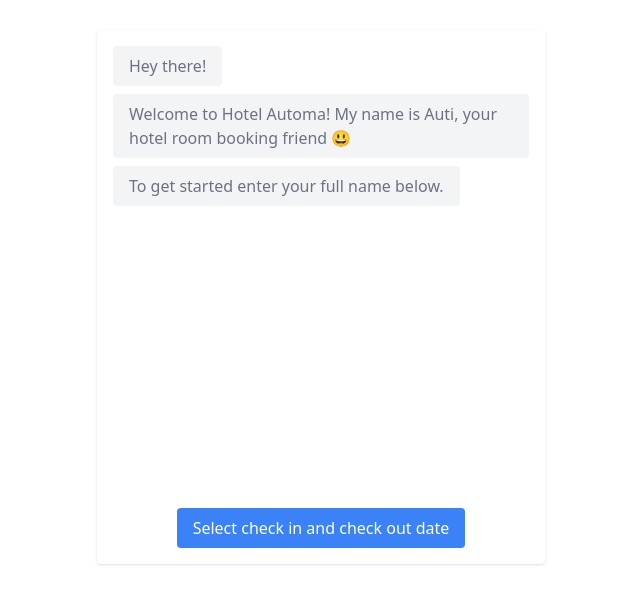
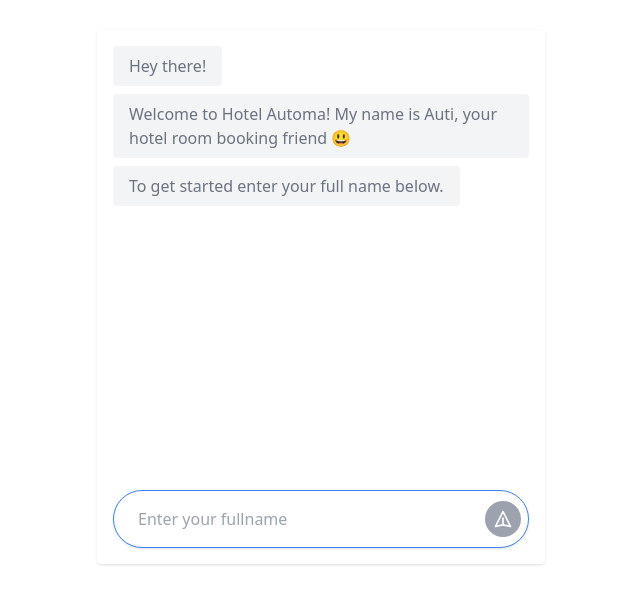
Before and after one commit to FlorianWoelki/hotel-room-booking-chatbot, a React (Vite) app: page / in a window 1280 px wide. Shown: the part 103-706 px from the top of the page, without its empty margins (319-959 px from the left). Built offline with nearby package versions, Linux system fonts and the light colour scheme.

Commit message:
refactor: add CalendarInputField component for better calendar display

```diff
--- a/src/App.tsx
+++ b/src/App.tsx
@@ -4,7 +4,7 @@
 import importedMessages from './assets/messages.json';
 import { getResponse } from './chatbot';
 import { Button } from './components/Button';
-import { ChatDatePicker } from './components/ChatDatePicker';
+import { CalendarInputField } from './components/CalendarInputField';
 import { ChatError } from './components/ChatError';
 import { ChatMessage } from './components/ChatMessage';
 import { ChatWindow } from './components/ChatWindow';
@@ -38,10 +38,6 @@
   const [recentAnswer, setRecentAnswer] = useState<string | undefined>();
   const [savedData, setSavedData] = useState<{ [key: string]: any }>({});
 
-  const [startDate, setStartDate] = useState<Date>(new Date());
-  const [endDate, setEndDate] = useState<Date>(new Date());
-  const [isCalendarOpen, setIsCalendarOpen] = useState<boolean>(false);
-
   const inputFieldRef = useRef<HTMLInputElement | null>(null);
   const textMessagesRef = useRef<HTMLDivElement | null>(null);
 
@@ -74,10 +70,6 @@
     return savedData[key] !== undefined;
   };
 
-  const formatDate = (date: Date): string => {
-    return date.toLocaleDateString('de-DE');
-  };
-
   useEffect(() => {
     if (!textMessagesRef.current) {
       return;
@@ -90,12 +82,16 @@
   }, [messages]);
 
   useEffect(() => {
-    if (!isTyping && inputFieldRef.current) {
+    if (!isTyping) {
       setRecentAnswer(undefined);
       setIsWaitingForInput(true);
       setTimeout(() => {
-        inputFieldRef.current!.focus();
+        if (inputFieldRef.current) {
+          inputFieldRef.current.focus();
+        }
       });
+    } else {
+      setIsWaitingForInput(false);
     }
   }, [isTyping]);
 
@@ -218,36 +214,27 @@
       );
     } else if (userInputType === 'date') {
       return (
-        <div
-          className={classNames(
-            containerBottom,
-            'items-center justify-center relative',
+        <CalendarInputField
+          value={
+            !isWaitingForInput ? 'Please wait' : 'Please select a date range'
+          }
+          disabled={!isWaitingForInput}
+        >
+          {({ value, isValid, setDisplayValue }) => (
+            <button
+              type="button"
+              disabled={!isWaitingForInput || !isValid}
+              className="absolute right-0 mr-2 text-white bg-blue-500 p-2 rounded-full transition duration-150 ease-in-out hover:bg-blue-600 disabled:cursor-not-allowed disabled:bg-gray-400"
+              onClick={(e) => {
+                e.stopPropagation();
+                submitAnswer(data, value);
+                setDisplayValue('');
+              }}
+            >
+              <PaperAirplanIcon className="w-5 h-5" />
+            </button>
           )}
-        >
-          <Button
-            className="z-10"
-            onClick={() => setIsCalendarOpen((prev) => !prev)}
-          >
-            {!startDate ||
-            !endDate ||
-            startDate.getTime() === endDate?.getTime()
-              ? 'Select check in and check out date'
-              : `${formatDate(startDate)} - ${endDate && formatDate(endDate)}`}
-          </Button>
-          {isCalendarOpen && (
-            <div className="absolute left-0 right-0 bottom-0 flex items-center justify-center mb-16 xs:mb-12">
-              <ChatDatePicker
-                startDate={startDate}
-                endDate={endDate}
-                onClickOutside={() => setIsCalendarOpen(false)}
-                onChange={(startDate, endDate) => {
-                  setStartDate(startDate);
-                  setEndDate(endDate);
-                }}
-              ></ChatDatePicker>
-            </div>
-          )}
-        </div>
+        </CalendarInputField>
       );
     }
 
--- a/src/assets/messages.json
+++ b/src/assets/messages.json
@@ -8,7 +8,7 @@
     ],
     "userInput": {
       "followMessageId": "greetings",
-      "type": "date",
+      "type": "text",
       "placeholder": "Enter your fullname"
     }
   },
--- /dev/null
+++ b/src/components/CalendarInputField.tsx
@@ -0,0 +1,77 @@
+import { useEffect, useState } from 'react';
+import { ReactComponent as CalendarIcon } from '../assets/icons/calendar.svg';
+import { classNames } from '../util/classNames';
+import { ChatDatePicker } from './ChatDatePicker';
+
+interface ChildrenCallback {
+  value: string;
+  setDisplayValue: (value: string) => void;
+  isValid: boolean;
+}
+
+interface Props {
+  value?: string;
+  disabled?: boolean;
+  children?: (childrenCallback: ChildrenCallback) => React.ReactNode;
+}
+
+export const CalendarInputField: React.FC<Props> = (props): JSX.Element => {
+  const [displayValue, setDisplayValue] = useState<string>(props.value ?? '');
+  const [startDate, setStartDate] = useState<Date>(new Date());
+  const [endDate, setEndDate] = useState<Date>();
+  const [isCalendarOpen, setIsCalendarOpen] = useState<boolean>(false);
+
+  useEffect(() => {
+    if (!props.value) {
+      setDisplayValue('');
+      return;
+    }
+
+    setDisplayValue(props.value);
+  }, [props.value]);
+
+  useEffect(() => {
+    if (!startDate || !endDate) {
+      return;
+    }
+
+    setDisplayValue(`${formatDate(startDate)} - ${formatDate(endDate)}`);
+  }, [startDate, endDate]);
+
+  const formatDate = (date: Date): string => {
+    return date.toLocaleDateString('de-DE', { dateStyle: 'medium' });
+  };
+
+  return (
+    <div className="relative">
+      <div
+        className={classNames(
+          'flex items-center relative py-4 pl-6 pr-12 shadow rounded-full border border-gray-100 cursor-pointer',
+          props.disabled && 'cursor-not-allowed bg-gray-100',
+        )}
+        onClick={() => setIsCalendarOpen((prev) => !prev)}
+      >
+        <CalendarIcon className="w-5 h-5 text-gray-600 mr-2" />
+        {displayValue && <p className="text-gray-600">{displayValue}</p>}
+        {props.children?.({
+          value: displayValue,
+          isValid: displayValue.includes('-'),
+          setDisplayValue,
+        })}
+      </div>
+      {isCalendarOpen && (
+        <div className="absolute left-0 right-0 bottom-0 flex items-center justify-center mb-16">
+          <ChatDatePicker
+            startDate={startDate}
+            endDate={endDate}
+            onClickOutside={() => setIsCalendarOpen(false)}
+            onChange={(startDate, endDate) => {
+              setStartDate(startDate);
+              setEndDate(endDate);
+            }}
+          />
+        </div>
+      )}
+    </div>
+  );
+};
--- a/tailwind.config.js
+++ b/tailwind.config.js
@@ -5,10 +5,6 @@
 module.exports = {
   content: ['./index.html', './src/**/*.{js,ts,jsx,tsx}'],
   theme: {
-    screens: {
-      xs: '425px',
-      ...defaultTheme.screens,
-    },
     extend: {
       animation: {
         'typing-indicator': '1.2s typing-dot ease-in-out infinite',
```
Also changed, not shown: src/assets/icons/calendar.svg (added).
